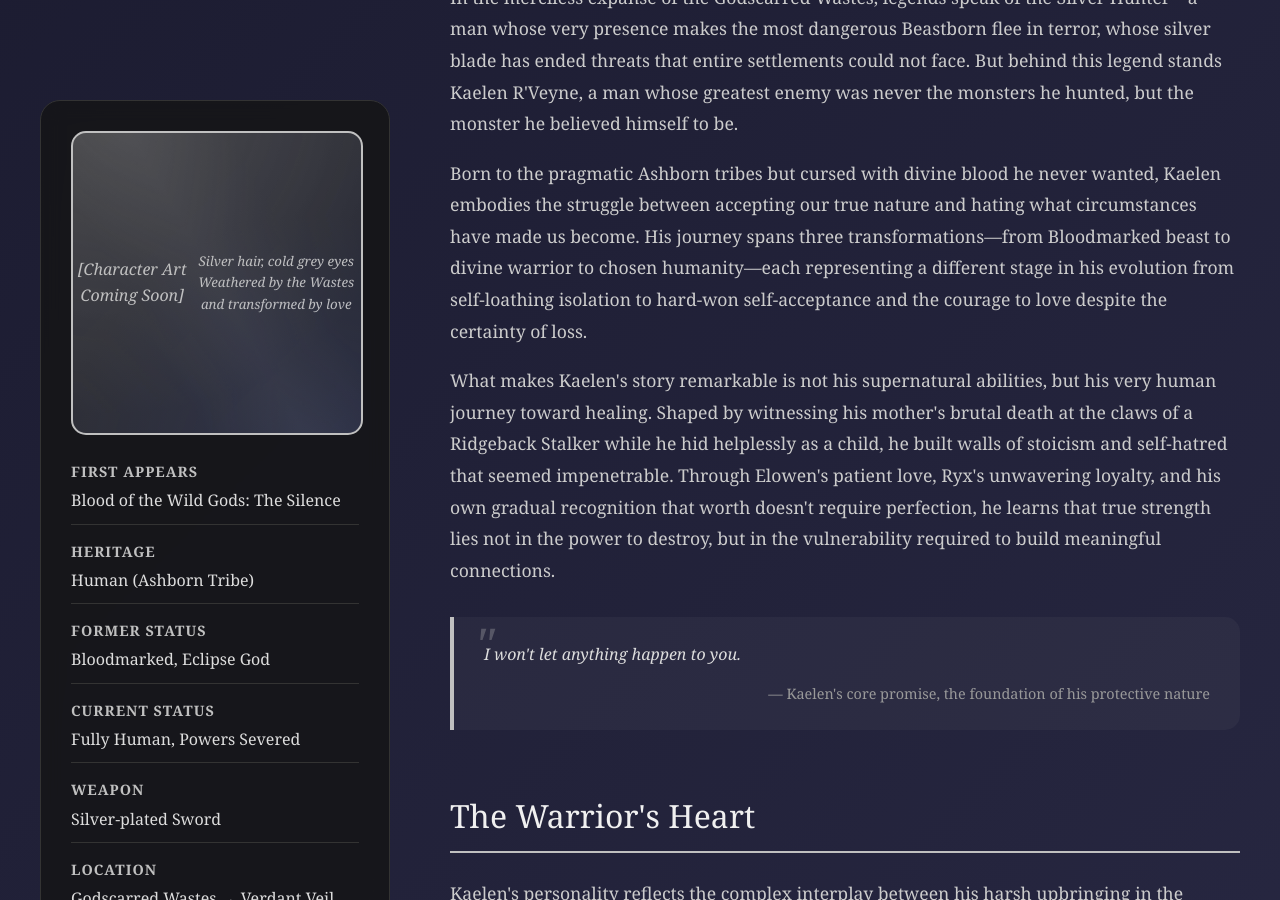
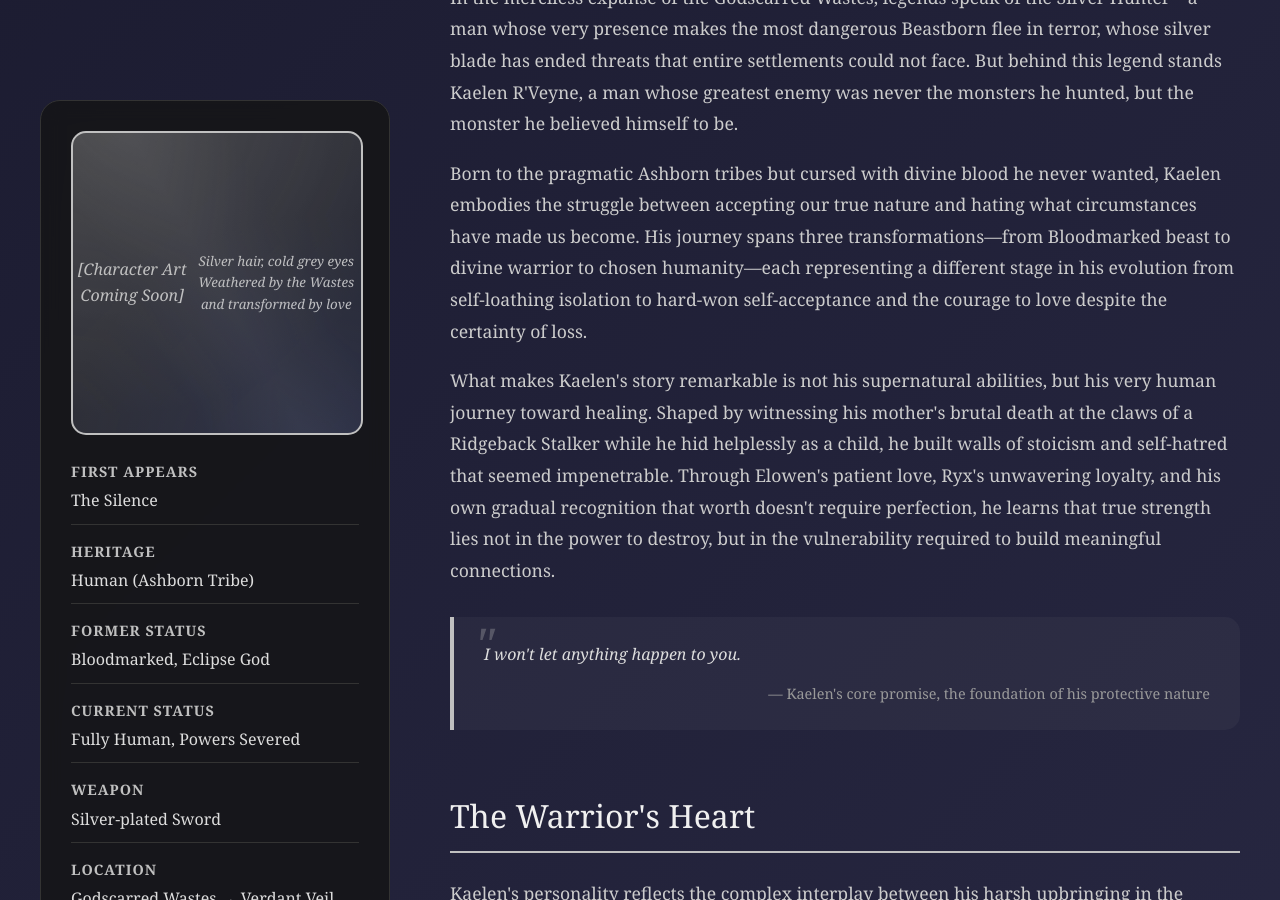
Before and after one commit to Mileena28/Mileena28.github.io, a Jekyll site: the page world-guide/characters/kaelen-rveyne.html, which Jekyll copies as it is, in a window 1280 px wide and 900 px high, scrolled down 599 px. Built offline with Jekyll 4.4.1, drawn with Linux system fonts in a browser that asks for light colours.

Commit message:
Update kaelen-rveyne.html

```diff
--- a/world-guide/characters/kaelen-rveyne.html
+++ b/world-guide/characters/kaelen-rveyne.html
@@ -539,7 +539,7 @@
                     <div class="character-stats">
                         <div class="stat-item">
                             <div class="stat-label">First Appears</div>
-                            <div class="stat-value">Blood of the Wild Gods: The Silence</div>
+                            <div class="stat-value">The Silence</div>
                         </div>
                         <div class="stat-item">
                             <div class="stat-label">Heritage</div>
```
